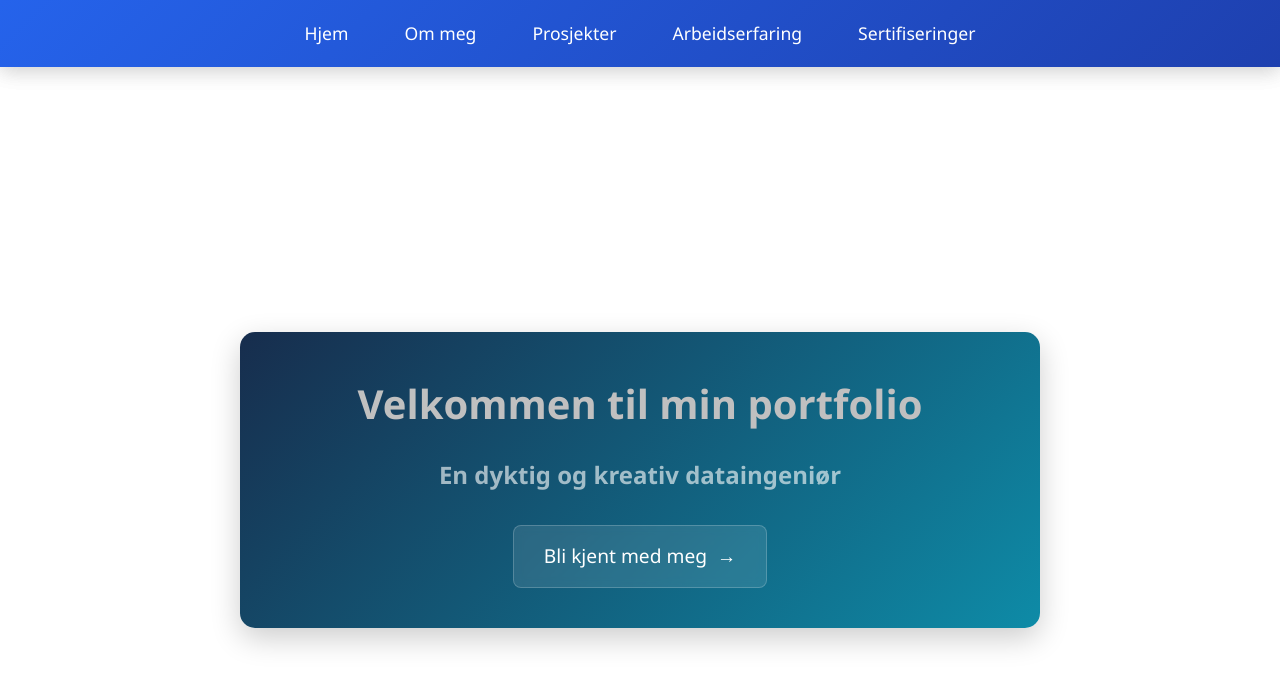
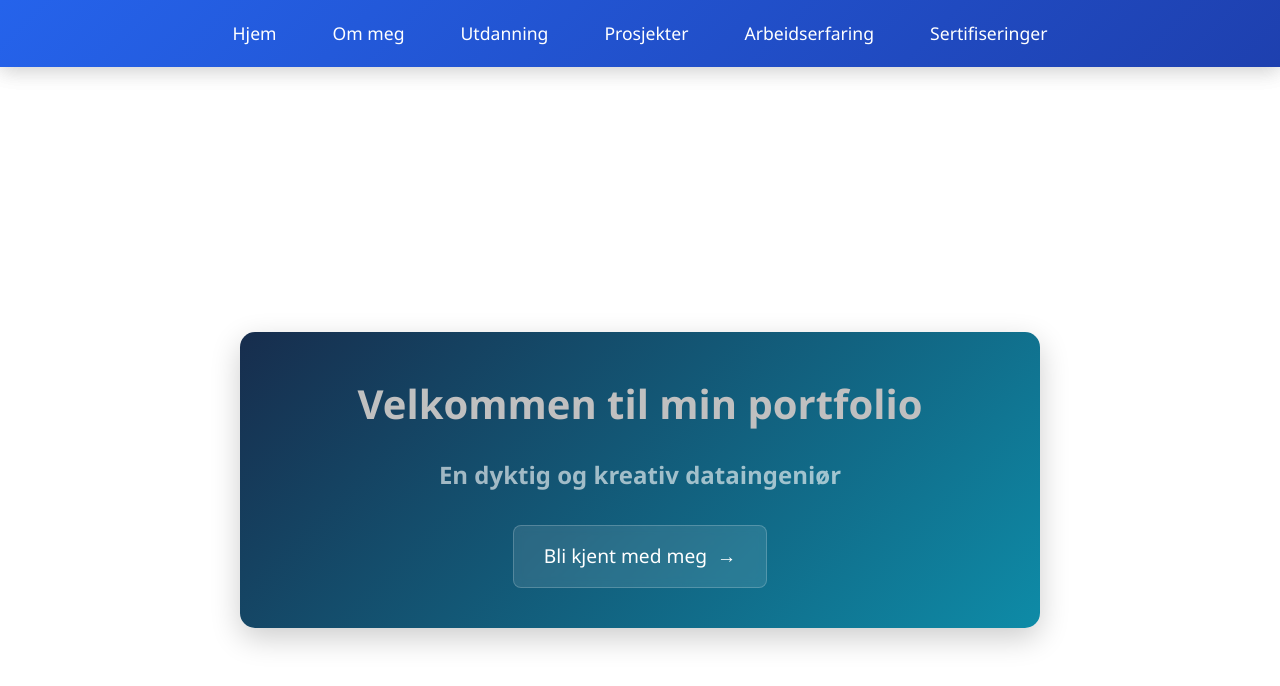
Before and after one commit to AtikaG96/repo134, a React (Create React App) app: page /#/ in a window 1280 px wide. Shown: the top 686 px of the page. Built offline with nearby package versions, Linux system fonts and the light colour scheme; no server answers.

Commit message:
Update Home.js

```diff
--- a/src/pages/Home.js
+++ b/src/pages/Home.js
@@ -9,6 +9,7 @@ const Home = () => {
         <ul className="nav-list">
           <li><Link to="/" className="nav-link">Hjem</Link></li>
           <li><Link to="/about" className="nav-link">Om meg</Link></li>
+          <li><Link to="/education" className="nav-link">Utdanning</Link></li>
           <li><Link to="/projects" className="nav-link">Prosjekter</Link></li>
           <li><Link to="/experience" className="nav-link">Arbeidserfaring</Link></li>
           <li><Link to="/certifications" className="nav-link">Sertifiseringer</Link></li>
```
